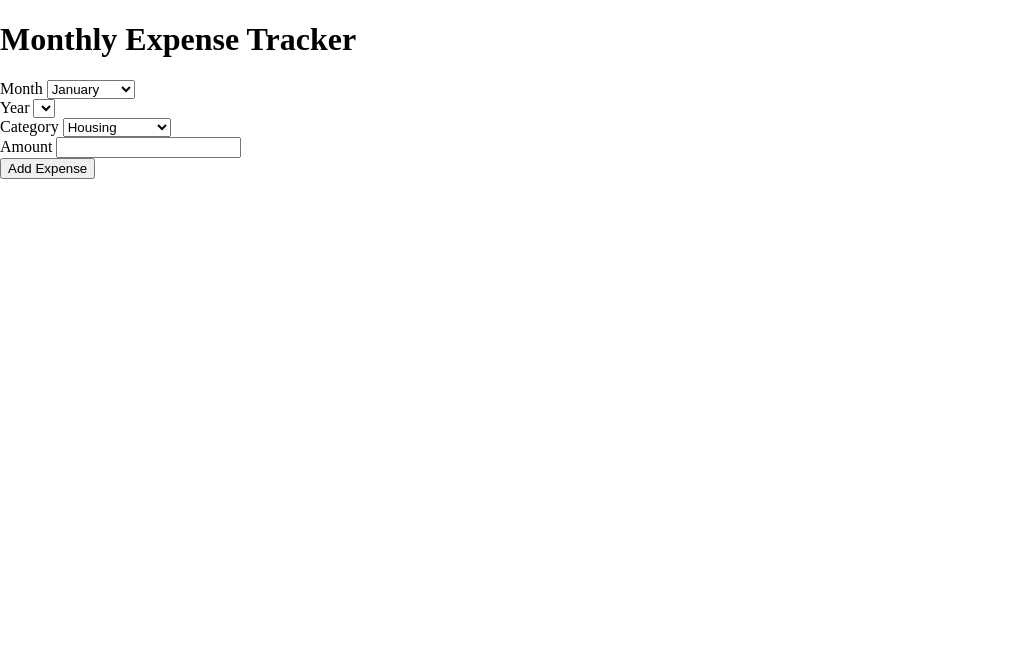
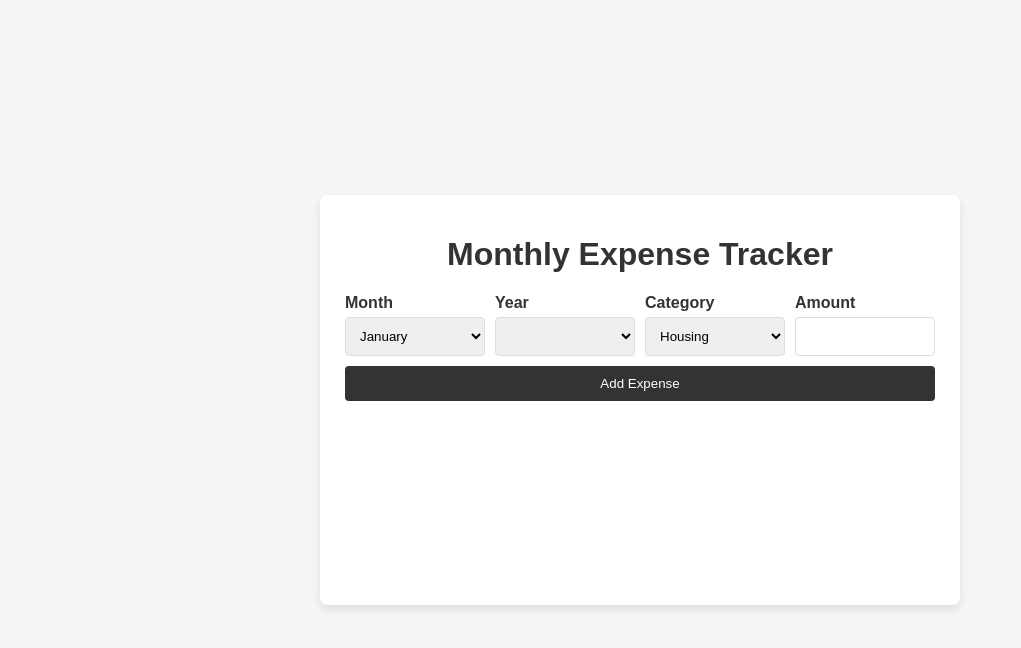
Before and after one commit to roguenomad/expense-tracker, a plain HTML site: page index.html in a window 1280 px wide. Shown: the whole page, without its empty margins (0-1021 px from the left). Drawn offline with Linux system fonts and the light colour scheme.

Commit message:
css-styling

```diff
--- a/style.css
+++ b/style.css
@@ -5,4 +5,90 @@ html {
 body {
     margin: 0;
     min-height: 100vh;
+    font-family: Arial, Helvetica, sans-serif;
+    background-color: whitesmoke;
+    color: #333;
+    display: flex;
+    justify-content: center;
+    align-items: center;
 }
+
+.container {
+    background-color: white;
+    border-radius: 8px;
+    box-shadow: 0 4px 8px rgba(0, 0, 0, 0.1);
+    padding: 20px;
+    width: 90%;
+    max-width: 600px;
+}
+
+h1 {
+    text-align: center;
+}
+
+.form-container {
+    margin-bottom: 30px;
+}
+
+form {
+    display: flex;
+    flex-direction: column;
+    gap: 10px;
+}
+
+.inputs-container {
+    display: flex;
+}
+
+.input-group {
+    display: flex;
+    flex-direction: column;
+    width: 25%;
+}
+
+label {
+    font-weight: bold;
+    padding-bottom: 5px;
+}
+
+input, select, button {
+    padding: 10px;
+    border: 1px solid #ddd;
+    border-radius: 4px;
+}
+
+label, select, input, button {
+    flex: 1;
+    margin: 0 5px;
+}
+
+button {
+    background-color: #333;
+    color: white;
+    border: none;
+    cursor: pointer;
+    transition: background-color 0.3s;
+}
+
+button:hover {
+    background-color: black;
+}
+
+/**** Media Queries *****/
+
+@media (max-width: 600px) {
+    .container {
+        padding: 10px;
+    }
+    h1 {
+        font-size: 1.5rem;
+    }
+    .inputs-container {
+        flex-direction: column;
+    }
+    .input-group {
+        width: 100%;
+        margin-top: 10px;
+    }
+
+}
```
